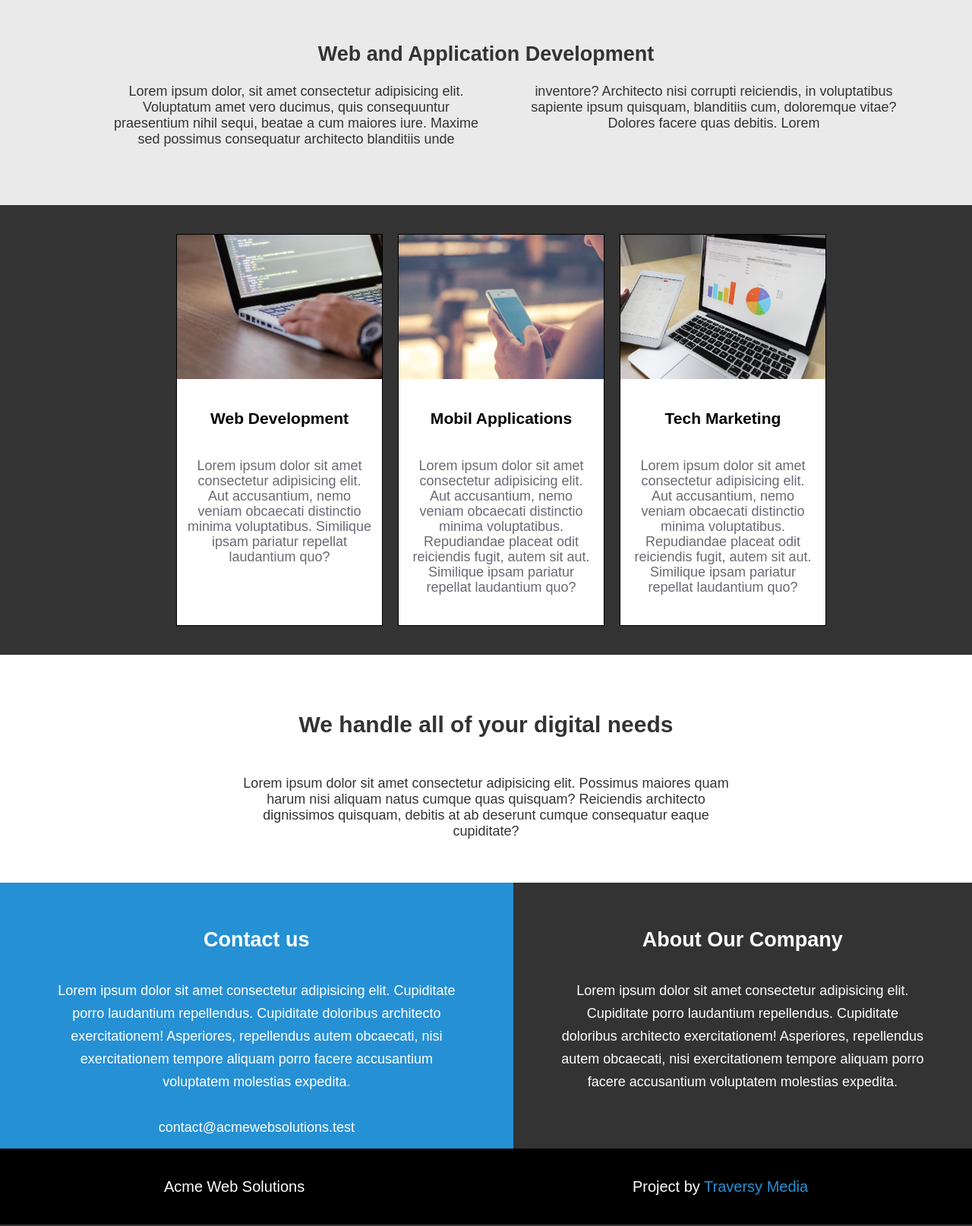
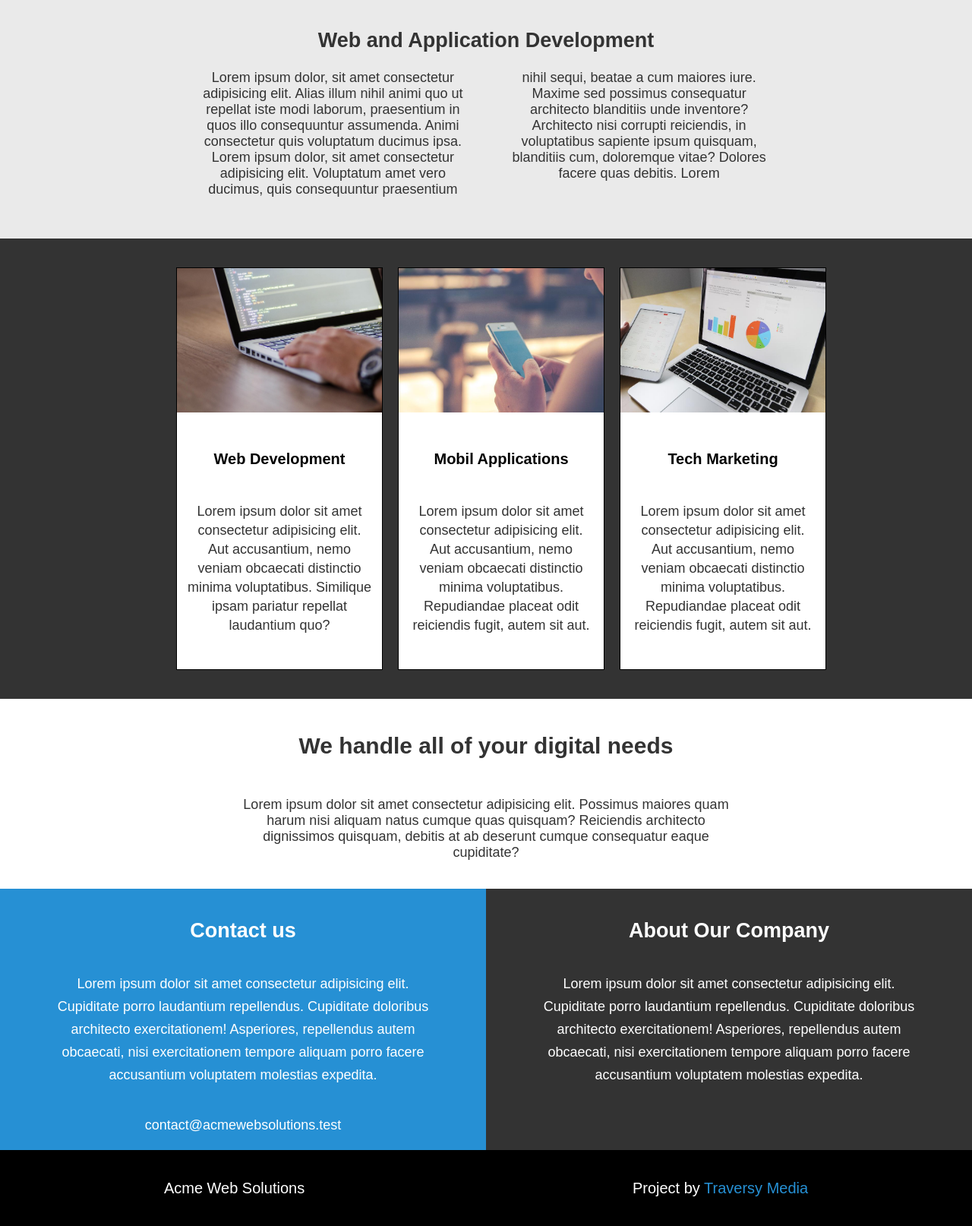
Before and after one commit to anna23122001/flex-adaptiv, a plain HTML site: page index.html in a window 1280 px wide. Shown: the part 452-2066 px from the top of the page at 76% size. Drawn offline with Linux system fonts and the light colour scheme.

Commit message:
version with adaptation

```diff
--- a/index.html
+++ b/index.html
@@ -1,5 +1,5 @@
 <!DOCTYPE html>
-<html lang="en">
+<html lang="zxx">
 <head>
     <meta charset="UTF-8">
     <meta http-equiv="X-UA-Compatible" content="IE=edge">
@@ -8,7 +8,7 @@
     <title>Document</title>
 </head>
 <body>
-    <header id="showcase" class="flexbox">
+    <header id="showcase">
 <div class="bg-image"></div>
     <div class="content-wrap">
         <h1>Welcome to Acme Web Solutions</h1>
@@ -20,19 +20,19 @@
     </header>
 <main>
 <!-- Section A -->
-<section id="section-a" class="flex">
+<section id="section-a">
     <h2>Web and Application Development</h2>
-    <div class="content-wrapper">
-        <div>
-                <p class="content-text">Lorem ipsum dolor, sit amet consectetur adipisicing elit. Voluptatum amet vero ducimus, quis consequuntur praesentium nihil sequi, beatae a cum maiores iure. Maxime sed possimus consequatur architecto blanditiis unde inventore?
+    <div>
+        <div class="content-wrapper">
+                <p class="content-text"> Lorem ipsum dolor, sit amet consectetur adipisicing elit. Alias illum nihil animi quo ut repellat iste modi laborum, praesentium in quos illo consequuntur assumenda. Animi consectetur quis voluptatum ducimus ipsa. Lorem ipsum dolor, sit amet consectetur adipisicing elit. Voluptatum amet vero ducimus, quis consequuntur praesentium nihil sequi, beatae a cum maiores iure. Maxime sed possimus consequatur architecto blanditiis unde inventore?
                 Architecto nisi corrupti reiciendis, in voluptatibus sapiente ipsum quisquam, blanditiis cum, doloremque vitae? Dolores facere quas debitis. Lorem
             </p>
         </div>
     </div>
 </section>
 <!-- Section B -->
-<section id="section-b">
-<ul id="section-b2" >
+<section>
+<ul id="section-b" >
     <li>
        <div class="card">
         <img src="./assets/img/photo_2023-04-27_12-57-30.jpg" alt="foto1">
@@ -47,7 +47,7 @@
             <img src="./assets/img/photo_2023-04-27_12-57-23.jpg" alt="foto2">
            <div class="card-content">
             <h3>Mobil Applications</h3>
-            <p>Lorem ipsum dolor sit amet consectetur adipisicing elit. Aut accusantium, nemo veniam obcaecati distinctio minima voluptatibus. Repudiandae placeat odit reiciendis fugit, autem sit aut. Similique ipsam pariatur repellat laudantium quo?</p>
+            <p>Lorem ipsum dolor sit amet consectetur adipisicing elit. Aut accusantium, nemo veniam obcaecati distinctio minima voluptatibus. Repudiandae placeat odit reiciendis fugit, autem sit aut.</p>
            </div>
         </div>
     </li>
@@ -56,7 +56,7 @@
             <img src="./assets/img/photo_2023-04-27_12-57-27.jpg" alt="foto3">
            <div class="card-content">
             <h3>Tech Marketing</h3>
-            <p>Lorem ipsum dolor sit amet consectetur adipisicing elit. Aut accusantium, nemo veniam obcaecati distinctio minima voluptatibus. Repudiandae placeat odit reiciendis fugit, autem sit aut. Similique ipsam pariatur repellat laudantium quo?</p>
+            <p>Lorem ipsum dolor sit amet consectetur adipisicing elit. Aut accusantium, nemo veniam obcaecati distinctio minima voluptatibus. Repudiandae placeat odit reiciendis fugit, autem sit aut.</p>
            </div>
         </div>
     </li>
--- a/style.css
+++ b/style.css
@@ -1,22 +1,23 @@
 body{
     font-family: Arial, Helvetica, sans-serif;
     font-size: 18px;
-    line-height: 1,5;
-    margin: 0;
     background:#333;
     text-align: center;
     color: white;
+    margin: 0;
 }
 #showcase .bg-image {
     position: absolute;
     background: #333 url(https://static.pexels.com/photos/248515/pexels-photo-248515.png);
-    background-position: center;
-    background-repeat: no-repeat;
     background-size: cover;
     width: 100%;
     height: 450px;
     z-index: -1;
     opacity: 0.4;
+}
+#showcase {
+    min-height: 450px;
+    color: #fff;
 }
 .content-wrap{
     width: 50%;
@@ -32,82 +33,80 @@ body{
     border: 1px solid #666;
     margin: 0.5em auto;
 }
-#showcase {
-    min-height: 450px;
-    color: #fff;
-    text-align: center;
-}
-header>h1,p{
-margin: 15px auto;
-}
 .btn:hover{
     background-color: lavender;
     color: black;
 }
+
 #section-a {
     background: #eaeaea;
     color: #333;
-    padding-bottom: 2em;
-    padding-top: 2em;
+    padding-bottom: 3em;
+    padding-top: 1em;
+    min-width: 100%;
 }
-.flex{
-    display: flex;
-    flex-direction: column;
-    width: 100%;
-    height: 200px;
+.content-wrapper{
+    column-count: 2;
+    max-width: 60%;
+    column-gap: 5%;
+    margin: auto;
     text-align: center;
 }
-.content-wrapper{
-columns: 2 200px;
-max-width: 1200px;
-column-gap: 10%;
-margin: auto;
-margin-top: 0;
-}
 .content-text{
-    width: 500px;
+    min-width:100%;
     margin: auto;
 }
-#section-b2{
+@media screen and (max-width:701px){
+  .content-wrapper{
+    column-count: 1;
+  }
+}
+#section-b{
     display: flex;
     justify-content: center;
     list-style: none;
-
 }
 img{
     max-width: 100%;
     height: 190px;
 }
 .card{
-    display: flex;
-    flex-direction: column;
     max-width: 270px;
-    min-height: 500px;
+    max-height: 600px;
     border: 1px solid black;
     background-color: #fff;
     color: black;
     margin: 20px 10px;
 }
-
 h3{
-    margin: 40px;
+    margin: 45px;
+    font-size: 20px;
 }
 .card-content>p{
-    font-size: 18px;
+    display: inline-block;
+    text-align: center;
     max-width: 90%;
     min-height: 180px;
     margin-bottom: 40px;
-    line-height: 20px;
-    color: #6C6874;
+    margin-top: 0;
+    line-height: 25px;
+    color: #333;
 }
+@media screen and (max-width:701px){
+    #section-b{
+      display: flex;
+      flex-direction: column;
+      flex-wrap: wrap;
+      align-content: center;
+    }
+  }
 
 #section-c{
     background-color: #fff;
     color: black;
     min-width: 100%;
-    min-height: 300px;
+    min-height: 250px;
 }
-
 .content-title{
     font-size: 30px;
     margin-bottom: 50px;
@@ -115,13 +114,13 @@ h3{
 .content-wrap2{
     width: 50%;
     margin: auto;
-    padding-top: 50px;
+    padding-top: 20px;
     color: #333;
 }
 
 #section-d{
     display: flex;
-    max-height: 350px;
+    max-height: 370px;
     min-width: 100%;
 }
 #section-d .box:first-child {
@@ -130,24 +129,39 @@ h3{
 .box{
     min-height: 320px;
     line-height: 30px;
+    width: 50%;
 }
 .content-title-d{
-    margin-top: 60px;
+    margin-top: 40px;
 }
 .box>p{
     display: inline-block;
     max-width: 80% ;
 }
+@media screen and (max-width:701px){
+    #section-d{
+      display: flex;
+      flex-direction: column;
+    }
+    .box{
+        min-width: 100%;
+        min-height: 400px;
+        padding: 15px;
+    }
+    #section-d .box:first-child {
+        width: 100%;
+    }
+  }
 footer{
     background-color: black;
     height:100px
 }
 #main-footer{
-display: flex;
-justify-content: space-around;
-flex-wrap: wrap;
-align-content: center;
-font-size: 20px;
+    display: flex;
+    justify-content: space-around;
+    flex-wrap: wrap;
+    align-content: center;
+    font-size: 20px;
 }
 a{
     color: #2690d4;
@@ -157,3 +171,12 @@ a{
     content: 'Project by ';
     color: #fff;
 }
+@media screen and (max-width:701px){
+    #main-footer{
+        display: flex;
+        flex-direction: column;
+        position: relative;
+        bottom: -450px;
+        min-width: 100%;
+    }
+  }
```
